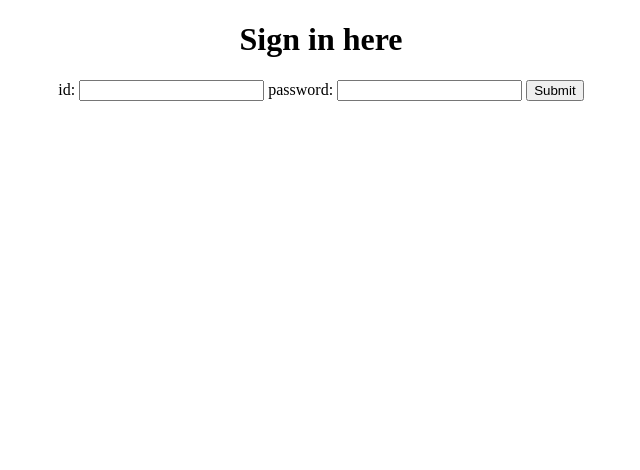
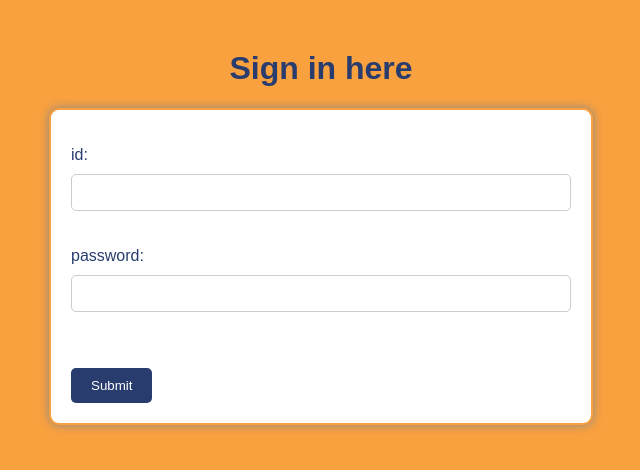
Before and after one commit to KevinAndrawes/BearHub2, a Django app: page /BearHubHome/ in a window 1280 px wide. Shown: the top 470 px of the page, without its empty margins (319-959 px from the left). Run offline with Django 4.2, Linux system fonts and the light colour scheme.

Commit message:
Upgraded UI

```diff
--- a/BearHubHome/templates/HII/index.html
+++ b/BearHubHome/templates/HII/index.html
@@ -1,17 +1,59 @@
 <!DOCTYPE html>
-<html lang = en>
-    <head>
-        <title> BearHub</title>
-
-    </head>
-<body>
-
- <h1><center> Sign in here </h1>
- <form method="post"><center>
-    {%csrf_token%}
-    {{form}}
- <input type= "submit" submit>
- </form>
-</body>
-
+<html lang="en">
+  <head>
+    <meta charset="UTF-8">
+    <title>BearHub</title>
+    <style>
+      body {
+        font-family: Arial, sans-serif;
+        background-color: #f9a03f;
+        color: #283c6d;
+      }
+      h1 {
+        text-align: center;
+        margin-top: 50px;
+      }
+      form {
+        width: 500px;
+        margin: 0 auto;
+        background-color: #fff;
+        padding: 20px;
+        border-radius: 10px;
+        box-shadow: 0px 0px 10px #888888;
+        border: 2px solid #f9a03f;
+      }
+      label {
+        display: block;
+        margin-bottom: 10px;
+      }
+      input[type="text"], input[type="password"] {
+        padding: 10px;
+        width: 100%;
+        border: 1px solid #ccc;
+        border-radius: 5px;
+        box-sizing: border-box;
+        margin-bottom: 20px;
+      }
+      input[type="submit"] {
+        background-color: #283c6d;
+        color: #fff;
+        padding: 10px 20px;
+        border: none;
+        border-radius: 5px;
+        cursor: pointer;
+        margin-top: 20px;
+      }
+      input[type="submit"]:hover {
+        background-color: #1d2c52;
+      }
+    </style>
+  </head>
+  <body>
+    <h1>Sign in here</h1>
+    <form method="post">
+      {% csrf_token %}
+      {{ form.as_p }}
+      <input type="submit" value="Submit">
+    </form>
+  </body>
 </html>
--- a/BearHubHome/views.py
+++ b/BearHubHome/views.py
@@ -8,7 +8,7 @@ from django.contrib.auth.decorators import login_required
 # Create your views here.
 class LogInForm(forms.Form):
     id = forms.CharField(label="id")
-    password = forms.CharField(label="password")
+    password = forms.CharField(label="password", widget=forms.PasswordInput())
 
 def StudentPage(request, user_id):
     try:
```
Also changed, not shown: BearHubHome/templates/HII/signedIn.html (+51 -7 lines).
